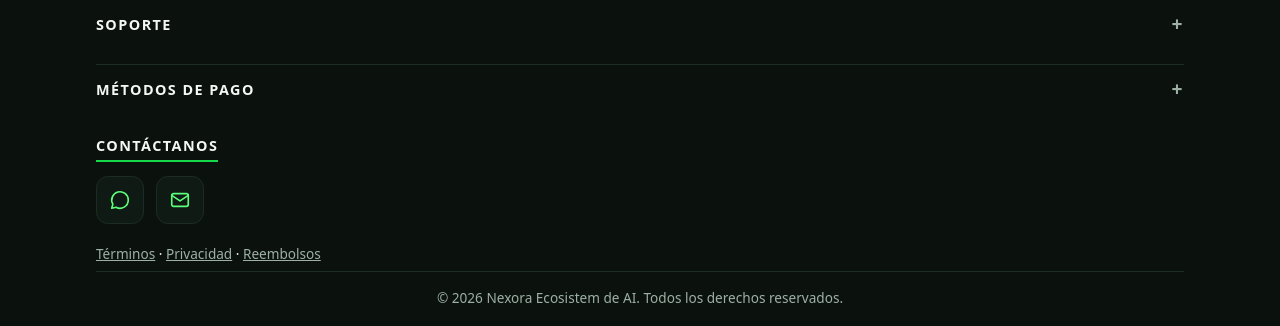
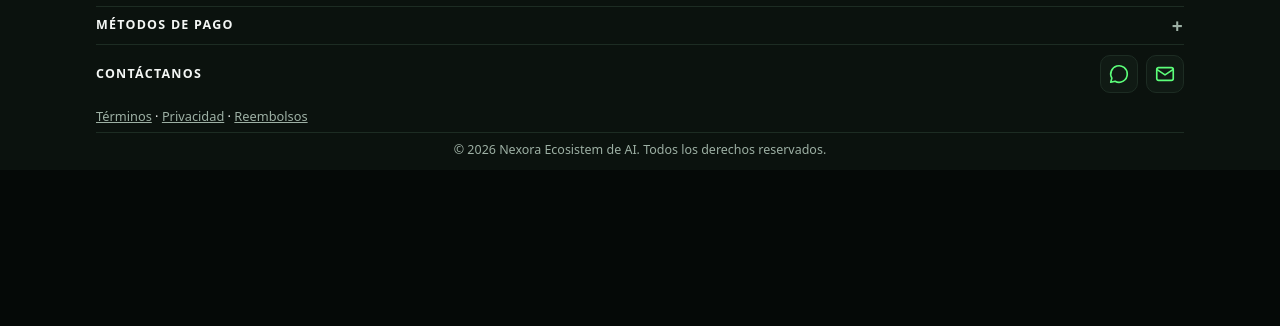
Before and after one commit to Salazar19-Kgr/Nexora, a plain HTML site: page public/index.html in a window 1280 px wide. Shown: the part 1527-1853 px from the top of the page. After the commit the page ends 1697 px from the top, so only its background shows below. Drawn offline with nearby package versions, Linux system fonts and the light colour scheme; no server answers.

Commit message:
v25: pie compacto

```diff
--- a/public/css/nexora.css
+++ b/public/css/nexora.css
@@ -453,3 +453,17 @@ svg.coin,svg.pa:not(.ic){width:34px;height:34px}
 body.noscroll{overflow:hidden}
 @media(min-width:700px){.sheet{align-items:center}.spane{border-radius:24px}}
 @media(prefers-reduced-motion:reduce){.spane,.sbg{transition:none}}
+
+/* Pie de página compacto */
+.foot{margin-top:24px;padding:16px 0 10px}
+.foot .brandrow{margin-bottom:4px}
+.foot .d{font-size:.84rem;margin:0 0 6px}
+.foot details{padding:9px 0;margin-top:0}
+.foot summary{font-size:.78rem}
+.foot details p{margin-top:6px;font-size:.84rem}
+.foot .contact{display:flex;align-items:center;justify-content:space-between;gap:12px;border-top:1px solid var(--line2);padding:10px 0}
+.foot .sig{margin:0;font-size:.78rem;border-bottom:0;padding:0}
+.foot .social{margin:0;gap:8px}
+.foot .social a{width:38px;height:38px;border-radius:10px}
+.foot .legalrow{margin:4px 0;font-size:.8rem}
+.foot .copy{padding-top:8px;margin:6px 0 0;font-size:.78rem}
--- a/public/js/chrome.js
+++ b/public/js/chrome.js
@@ -55,8 +55,8 @@
     '<p class="d">Tu ecosistema gaming: recargas de juegos, productos digitales y herramientas de IA.</p>' +
     '<details><summary>Soporte</summary><p><a href="' + WA + '" target="_blank" rel="noopener">WhatsApp: +58 424 5095002</a></p><p><a href="mailto:prds33735435@gmail.com">prds33735435@gmail.com</a></p></details>' +
     '<details><summary>Métodos de pago</summary><p>Los métodos disponibles se muestran al pagar tu pedido: pago móvil, transferencia, Zelle, USDT y más.</p></details>' +
-    '<h3 class="sig">Contáctanos</h3>' +
-    '<div class="social"><a href="' + WA + '" target="_blank" rel="noopener" aria-label="WhatsApp">' + ic('chat') + '</a><a href="mailto:prds33735435@gmail.com" aria-label="Correo">' + ic('mail') + '</a></div>' +
+    '<div class="contact"><h3 class="sig">Contáctanos</h3>' +
+    '<div class="social"><a href="' + WA + '" target="_blank" rel="noopener" aria-label="WhatsApp">' + ic('chat') + '</a><a href="mailto:prds33735435@gmail.com" aria-label="Correo">' + ic('mail') + '</a></div></div>' +
     '<p class="legalrow"><a href="/terminos">Términos</a> · <a href="/privacidad">Privacidad</a> · <a href="/reembolsos">Reembolsos</a></p>' +
     '<p class="copy">© 2026 Nexora Ecosistem de AI. Todos los derechos reservados.</p></div></footer>';
 
```
